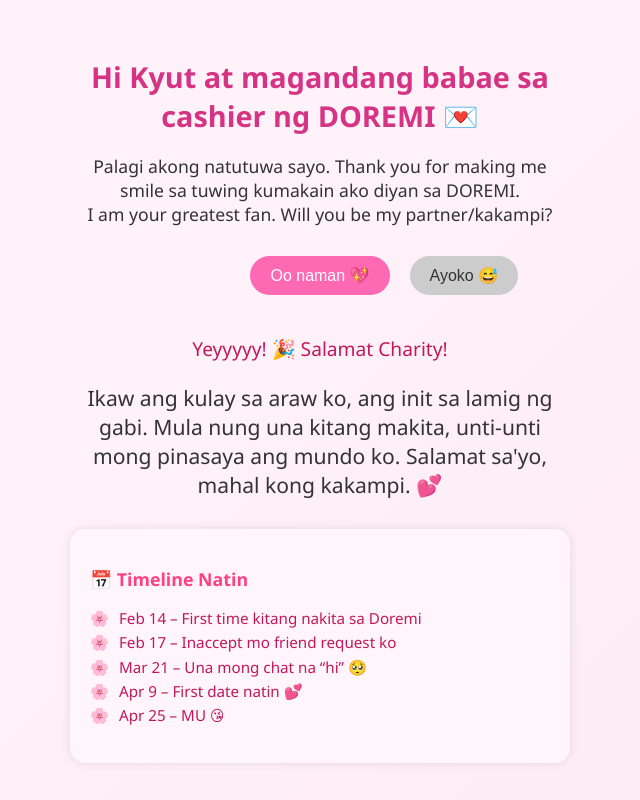
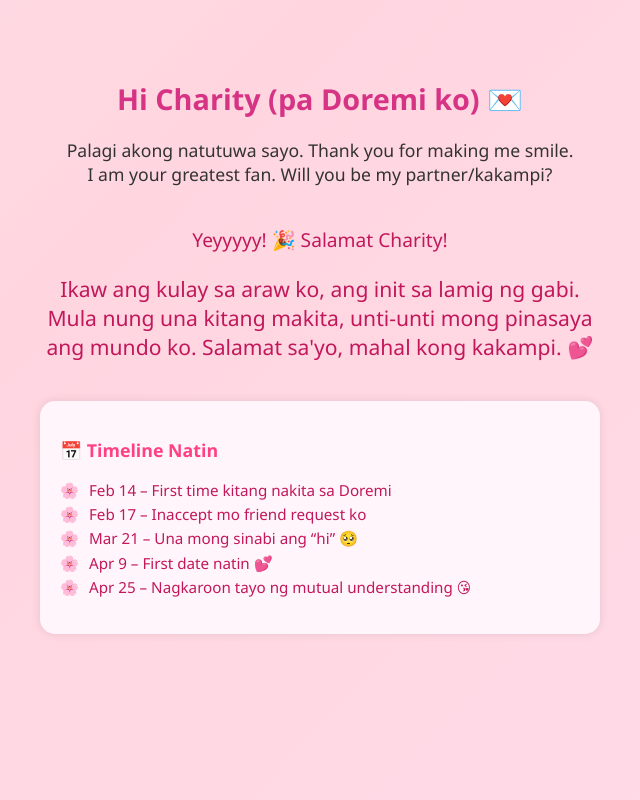
Before and after one commit to mayafeyy/maya, a plain HTML site: page index.html in a window 1280 px wide. Both pictures are taken after a click on the button "Oo naman 💖". Shown: the whole page, without its empty margins (320-960 px from the left). Drawn offline with Linux system fonts and the light colour scheme.

Commit message:
Update index.html

```diff
--- a/index.html
+++ b/index.html
@@ -5,20 +5,25 @@
   <meta name="viewport" content="width=device-width, initial-scale=1.0"/>
   <title>Para Kay Charity 💖</title>
   <style>
+    * {
+      box-sizing: border-box;
+    }
+
     body {
       margin: 0;
       padding: 0;
-      background: linear-gradient(135deg, #ffd6e0, #ffe6f0, #fff3f9, #fbe0f2);
+      font-family: 'Segoe UI', Tahoma, Geneva, Verdana, sans-serif;
+      background: linear-gradient(-45deg, #ffe0f0, #ffd6e0, #fff0f5, #fbe0f2);
       background-size: 400% 400%;
       animation: gradientBG 15s ease infinite;
-      font-family: 'Segoe UI', Tahoma, Geneva, Verdana, sans-serif;
       display: flex;
       flex-direction: column;
       align-items: center;
-      justify-content: center;
+      justify-content: flex-start;
       min-height: 100vh;
       text-align: center;
-      overflow: hidden;
+      overflow-x: hidden;
+      color: #333;
     }
 
     @keyframes gradientBG {
@@ -28,8 +33,10 @@
     }
 
     .container {
-      max-width: 500px;
-      padding: 20px;
+      max-width: 600px;
+      width: 90%;
+      padding: 30px 20px;
+      margin-top: 30px;
     }
 
     h1 {
@@ -39,12 +46,12 @@
 
     p {
       font-size: 1.1em;
-      color: #333;
     }
 
     .buttons {
-      margin-top: 20px;
+      margin-top: 25px;
       position: relative;
+      height: 60px;
     }
 
     button {
@@ -55,6 +62,8 @@
       border-radius: 20px;
       cursor: pointer;
       transition: all 0.3s ease;
+      z-index: 2;
+      position: relative;
     }
 
     #yesBtn {
@@ -66,10 +75,11 @@
       background-color: #ccc;
       color: #333;
       position: absolute;
+      touch-action: none;
     }
 
     .message, .timeline {
-      margin-top: 30px;
+      margin-top: 40px;
       display: none;
       animation: fadeIn 1s ease-in-out;
       font-size: 1.2em;
@@ -83,6 +93,7 @@
       border-radius: 15px;
       box-shadow: 0 0 10px rgba(0,0,0,0.1);
       font-size: 0.95em;
+      margin-bottom: 50px;
     }
 
     .timeline h3 {
@@ -114,16 +125,21 @@
       .timeline {
         font-size: 0.9em;
       }
+
+      button {
+        font-size: 0.9em;
+        padding: 8px 16px;
+      }
     }
   </style>
 </head>
 <body>
   <div class="container">
-    <h1>Hi Kyut at magandang babae sa cashier ng DOREMI 💌</h1>
-    <p>Palagi akong natutuwa sayo. Thank you for making me smile sa tuwing kumakain ako diyan sa DOREMI.<br/>
+    <h1>Hi Charity (pa Doremi ko) 💌</h1>
+    <p>Palagi akong natutuwa sayo. Thank you for making me smile.<br/>
     I am your greatest fan. Will you be my partner/kakampi?</p>
 
-    <div class="buttons">
+    <div class="buttons" id="buttonsContainer">
       <button id="yesBtn">Oo naman 💖</button>
       <button id="noBtn">Ayoko 😅</button>
     </div>
@@ -138,9 +154,9 @@
       <ul>
         <li>Feb 14 – First time kitang nakita sa Doremi</li>
         <li>Feb 17 – Inaccept mo friend request ko</li>
-        <li>Mar 21 – Una mong chat na “hi” 🥺</li>
+        <li>Mar 21 – Una mong sinabi ang “hi” 🥺</li>
         <li>Apr 9 – First date natin 💕</li>
-        <li>Apr 25 – MU 😘</li>
+        <li>Apr 25 – Nagkaroon tayo ng mutual understanding 😘</li>
       </ul>
     </div>
   </div>
@@ -148,24 +164,40 @@
   <script>
     const yesBtn = document.getElementById('yesBtn');
     const noBtn = document.getElementById('noBtn');
+    const buttonsContainer = document.getElementById('buttonsContainer');
     const responseMessage = document.getElementById('responseMessage');
     const timelineSection = document.getElementById('timelineSection');
 
-    yesBtn.addEventListener('click', () => {
-      responseMessage.style.display = 'block';
-      timelineSection.style.display = 'block';
-    });
-
-    noBtn.addEventListener('mouseover', () => {
-      const container = document.querySelector('.container');
+    // Move the "No" button randomly on hover and touch
+    function moveNoButton() {
+      const container = buttonsContainer;
       const maxX = container.clientWidth - noBtn.clientWidth;
-      const maxY = 200;
+      const maxY = container.clientHeight;
 
       const randomX = Math.floor(Math.random() * maxX);
       const randomY = Math.floor(Math.random() * maxY);
 
       noBtn.style.left = `${randomX}px`;
       noBtn.style.top = `${randomY}px`;
+    }
+
+    noBtn.addEventListener('mouseover', moveNoButton);
+    noBtn.addEventListener('touchstart', (e) => {
+      e.preventDefault();
+      moveNoButton();
+    });
+
+    yesBtn.addEventListener('click', () => {
+      responseMessage.style.display = 'block';
+      timelineSection.style.display = 'block';
+
+      // Hide buttons after click to avoid interference
+      buttonsContainer.style.display = 'none';
+
+      // Scroll into view on mobile
+      setTimeout(() => {
+        responseMessage.scrollIntoView({ behavior: 'smooth' });
+      }, 300);
     });
   </script>
 </body>
```
